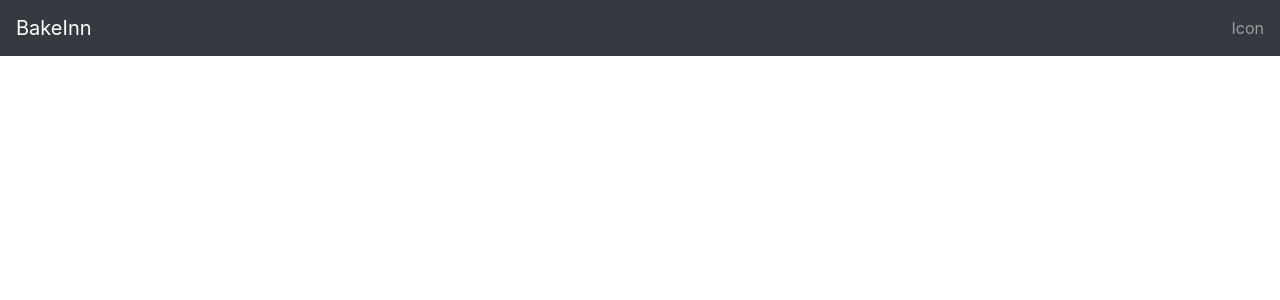
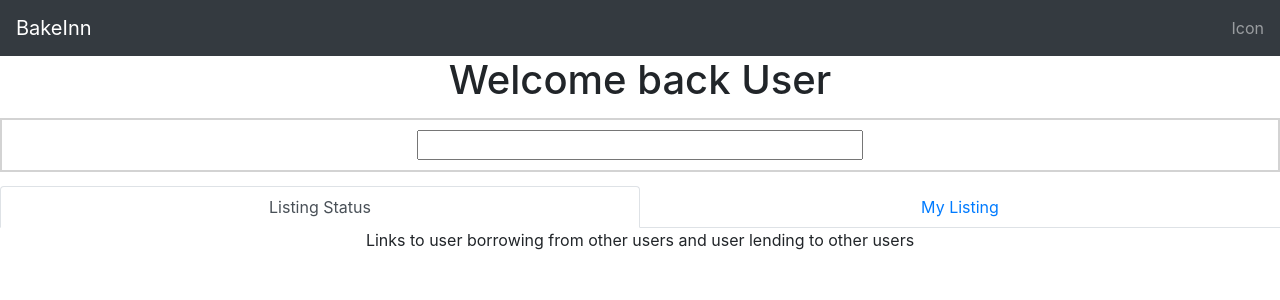
Before and after one commit to clairetay96/BakerInn, a React (Create React App) app in the folder client/: page /dashboard in a window 1280 px wide. Shown: the top 300 px of the page. Built offline with nearby package versions, Linux system fonts and the light colour scheme.

Commit message:
added search input field triggered on enter and simple tabs for the listing status

```diff
--- a/client/src/App.js
+++ b/client/src/App.js
@@ -1,6 +1,8 @@
 import React from 'react';
 import './App.css';
 import NavBar from './Components/NavBar';
+import DashboardPage from './Pages/DashboardPage';
+import { Route } from 'react-router-dom'
 
 class App extends React.Component {
   constructor(){
@@ -23,7 +25,13 @@ class App extends React.Component {
   render(){
     return (
       <div className="App">
-       <NavBar isLoggedIn={this.state.loggedIn}/>
+
+        {/* always show the nav */}
+        <NavBar isLoggedIn={this.state.loggedIn}/>
+
+        <Route path="/dashboard">
+          <DashboardPage/>
+        </Route>
       </div>
     );
   }
--- /dev/null
+++ b/client/src/Pages/DashboardPage/index.css
@@ -0,0 +1,13 @@
+.listing-tabs > a {
+  width: 50%;
+}
+
+.search {
+  padding: 10px 0;
+  margin: 14px 0;
+  border: 2px solid lightgrey;
+}
+
+.search > input {
+  width: 35%;
+}
--- /dev/null
+++ b/client/src/Pages/DashboardPage/index.jsx
@@ -0,0 +1,51 @@
+import React, { Component } from 'react'
+import { Tab, Tabs } from "react-bootstrap";
+import './index.css'
+
+export default class DashboardPage extends Component {
+  constructor(props){
+    super(props);
+
+    this.state = {
+      search: '',
+    }
+  }
+
+  handleChange = (e) => {
+    this.setState({
+      search: e.target.value,
+    })
+  }
+
+  handleSearch = (e) => {
+    if (e.keyCode === 13 && e.target.value !== ''){
+      console.log(this.state.search);
+      this.setState({
+        search: '',
+      })
+    }
+  }
+
+  render() {
+    return (
+      <div>
+        <h1>Welcome back User</h1>
+
+        <div className="search">
+          <input onChange={this.handleChange}
+                 onKeyUp={this.handleSearch}
+                 value={this.state.search}/>
+        </div>
+
+        <Tabs defaultActiveKey="home" transition={false} id="noanim-tab-example" className="listing-tabs">
+          <Tab eventKey="home" title="Listing Status">
+            Links to user borrowing from other users and user lending to other users
+          </Tab>
+          <Tab eventKey="profile" title="My Listing">
+            User posted listing that is available
+          </Tab>
+        </Tabs>
+      </div>
+    )
+  }
+}
```
